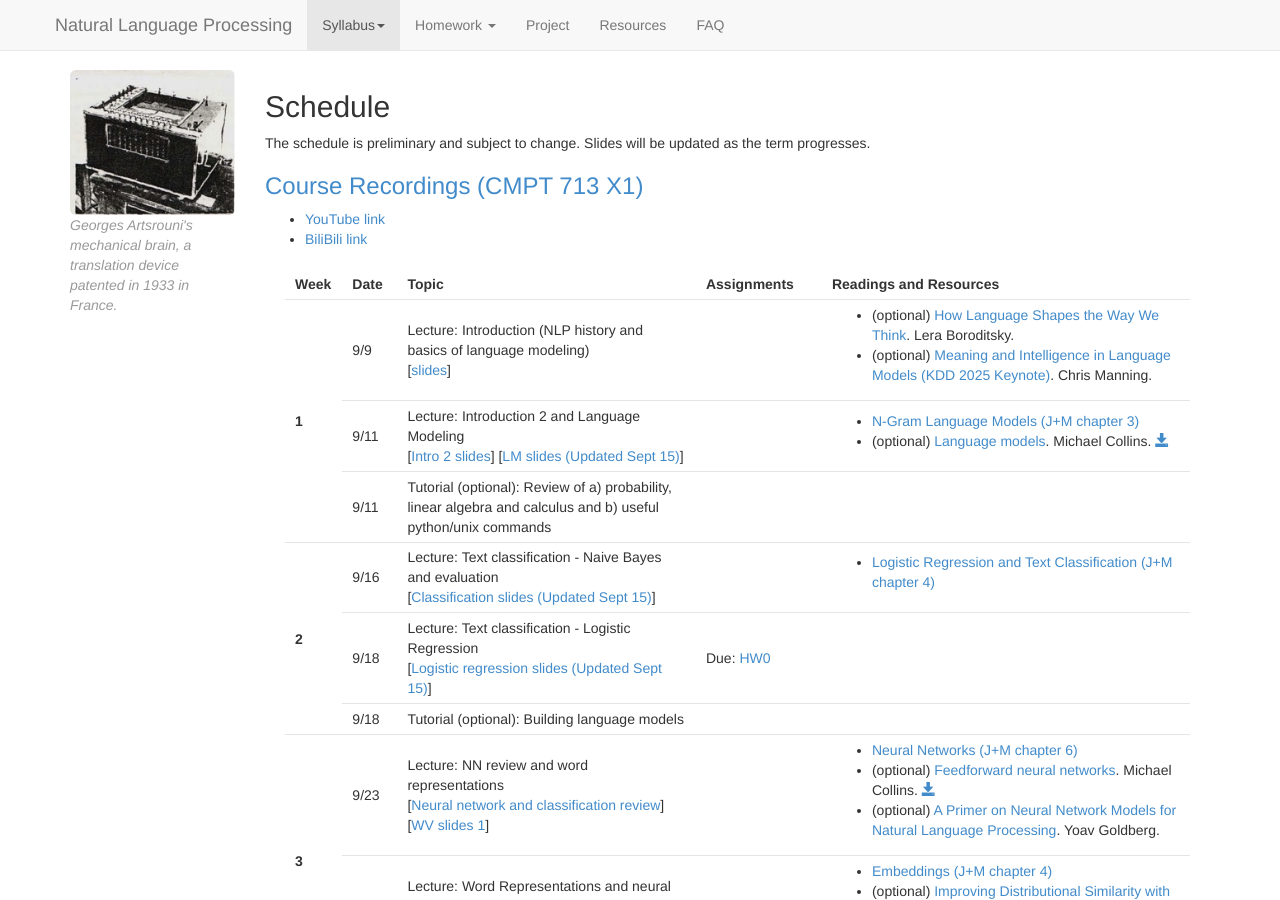
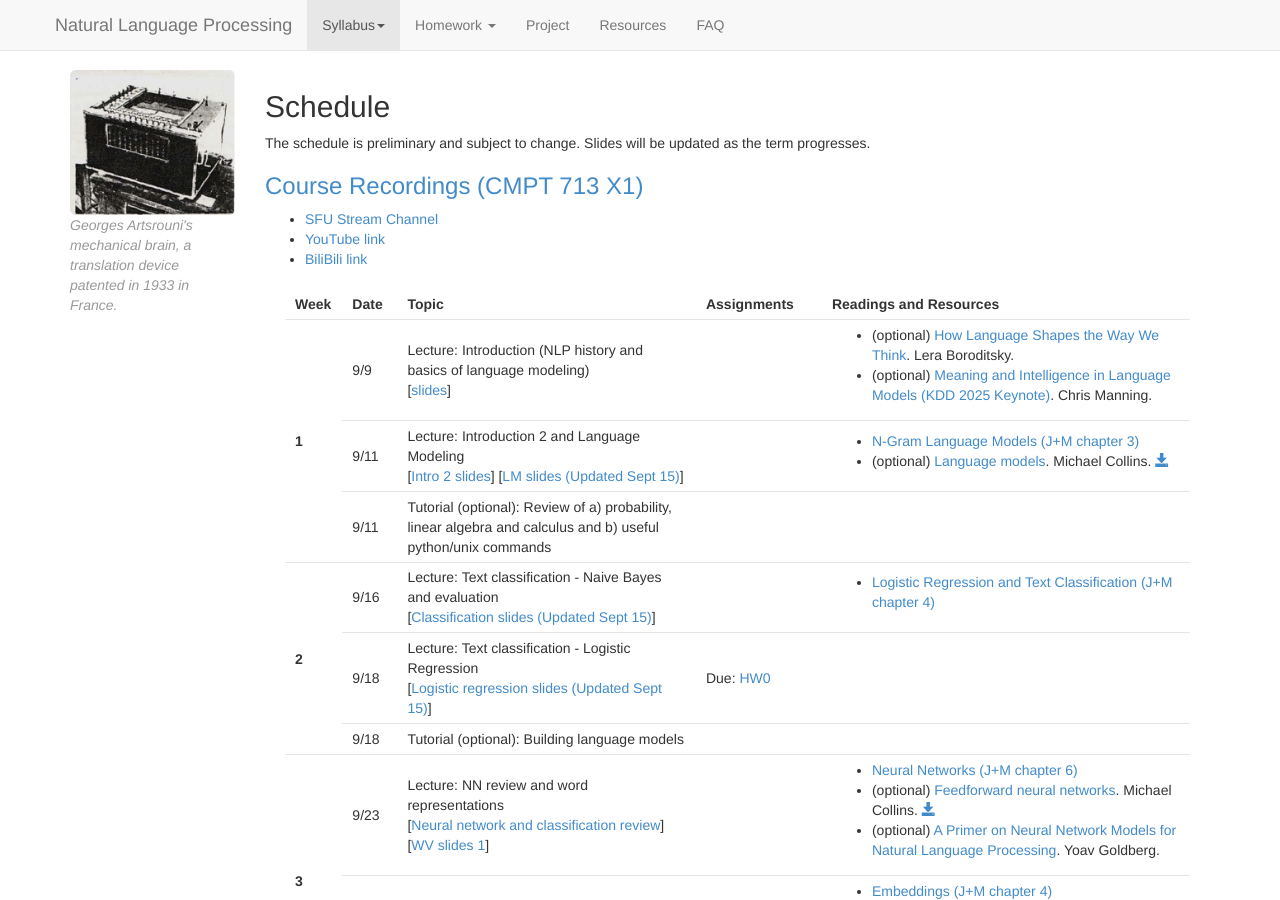
Before and after one commit to zhiyunrichardpeng/nlp-class, a Jekyll site: the page built from schedule.md, in a window 1280 px wide and 900 px high. Built offline with Jekyll 4.4.1, drawn with Linux system fonts in a browser that asks for light colours; nearby versions of some CDN libraries.

Commit message:
Restore SFU Stream Channel link on schedule page

```diff
--- a/schedule.md
+++ b/schedule.md
@@ -12,6 +12,7 @@ active_tab: syllabus
 The schedule is preliminary and subject to change.   Slides will be updated as the term progresses.
 
 ### [Course Recordings (CMPT 713 X1)](https://coursys.sfu.ca/#hi-there)
+- [SFU Stream Channel](https://stream.sfu.ca/Media/Channel/1267-cmpt-413-d100/browse/null/most-recent/null/0/null)
 - [YouTube link](https://www.youtube.com/playlist?list=PLSyETVkR56eI)
 - [BiliBili link](https://space.bilibili.com/3494365515221936/lists/7053025?type=season)
 
```
